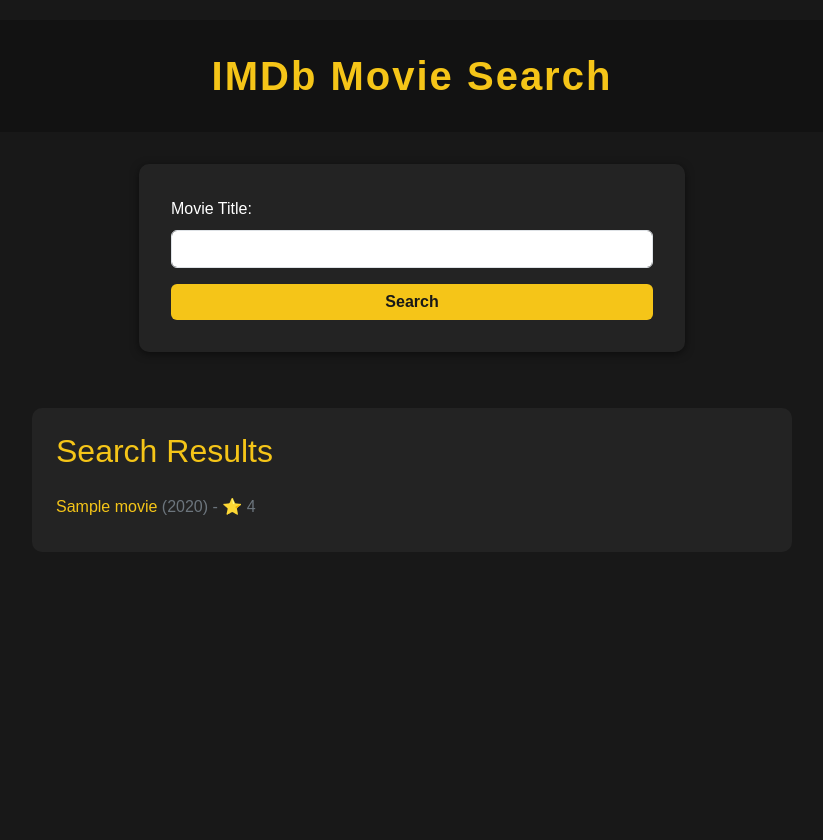
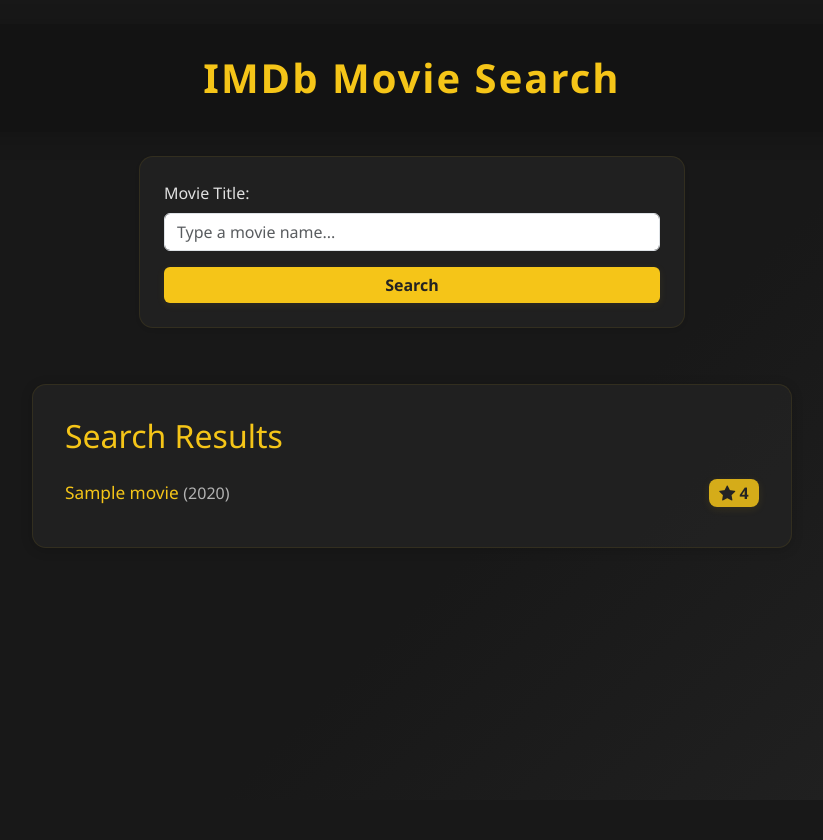
Before and after one commit to antonimattei/filmimdbapi, a Flask app: template templates/index.html in a window 1280 px wide. Shown: the whole page, without its empty margins (228-1051 px from the left). After the commit the page ends 548 px from the top, so only its background shows below. Run offline with Flask 3, Linux system fonts and the light colour scheme; the template is opened without the code that fills it: most values are stand-ins (such as "Sample title", 1, 10 or a date in 2020).

Commit message:
Criado novos layouts para as paginas criadas, e adicionado paginação com fastAPI

```diff
--- a/static/index.css
+++ b/static/index.css
@@ -1,51 +1,13 @@
 body {
-    background-color: #181818;
-    color: #fff;
+    background: linear-gradient(135deg, #181818 60%, #232323 100%);
+    color: #e0e0e0;
     min-height: 100vh;
-}
-body {
-    font-family: sans-serif;
-    line-height: 1.6;
-    margin: 20px;
-}
-img {
-    max-width: 300px;
-    height: auto;
-    float: left;
-    margin-right: 20px;
-    margin-bottom: 20px;
-}
-.clear {
-    clear: both;
-}
-.pagination {
-    margin: 20px 0;
-    display: flex;
-    gap: 5px;
-    flex-wrap: wrap;
+    font-family: 'Segoe UI', 'Arial', sans-serif;
+    margin: 0;
 }
 
-.pagination a, .pagination span {
-    padding: 5px 10px;
-    border: 1px solid #ddd;
-    text-decoration: none;
-}
-
-.pagination a:hover {
-    background-color: #f0f0f0;
-}
-
-.pagination .current {
-    background-color: #007bff;
-    color: white;
-    border-color: #007bff;
-}
-
-.pagination .gap {
-    padding: 5px;
-}
 .imdb-header {
-    background-color: #121212;
+    background: rgba(18, 18, 18, 0.85);
     color: #f5c518;
     padding: 1.5rem 0;
     text-align: center;
@@ -53,34 +15,107 @@
     font-weight: bold;
     font-size: 2.5rem;
     margin-bottom: 2rem;
+    border-radius: 0 0 18px 18px;
+    box-shadow: 0 4px 24px 0 rgba(0,0,0,0.18);
 }
+
 .imdb-form {
-    background: #232323;
-    border-radius: 10px;
+    background: rgba(35, 35, 35, 0.85);
+    border-radius: 14px;
     padding: 2rem;
-    box-shadow: 0 2px 8px rgba(0,0,0,0.5);
+    box-shadow: 0 2px 12px rgba(0,0,0,0.18);
+    border: 1px solid rgba(245, 197, 24, 0.08);
 }
+
 .imdb-btn {
     background-color: #f5c518;
-    color: #181818;
+    color: #232323;
     border: none;
     font-weight: bold;
+    transition: background 0.2s, color 0.2s;
+    box-shadow: 0 2px 8px rgba(245,197,24,0.08);
 }
 .imdb-btn:hover {
     background-color: #ffe066;
     color: #181818;
 }
+
 .imdb-results {
-    background: #232323;
-    border-radius: 10px;
-    padding: 1.5rem;
+    background: rgba(35, 35, 35, 0.85);
+    border-radius: 14px;
+    padding: 2rem;
     margin-top: 2rem;
+    box-shadow: 0 2px 12px rgba(0,0,0,0.18);
+    border: 1px solid rgba(245, 197, 24, 0.08);
 }
+
+.list-group-item {
+    background: transparent;
+    border: none;
+    padding-left: 0;
+    padding-right: 0;
+}
+
 a {
     color: #f5c518;
     text-decoration: none;
+    font-size: 1.08rem;
+    font-weight: 500;
+    transition: color 0.2s;
 }
 a:hover {
     color: #ffe066;
     text-decoration: underline;
 }
+
+.text-secondary {
+    color: #b3b3b3 !important;
+    font-size: 1rem;
+}
+
+.badge.bg-warning {
+    background: rgba(245, 197, 24, 0.85) !important;
+    color: #232323 !important;
+    font-weight: 600;
+    font-size: 1rem;
+    border-radius: 8px;
+    box-shadow: 0 2px 8px rgba(245,197,24,0.10);
+}
+
+.pagination {
+    margin: 30px 0 0 0;
+    display: flex;
+    gap: 6px;
+    flex-wrap: wrap;
+    justify-content: center;
+}
+
+.pagination .page-link {
+    background: rgba(35, 35, 35, 0.85);
+    color: #f5c518;
+    border: 1px solid rgba(245, 197, 24, 0.13);
+    border-radius: 6px;
+    font-weight: 500;
+    transition: background 0.2s, color 0.2s;
+}
+.pagination .page-link:hover {
+    background: #f5c518;
+    color: #232323;
+}
+.pagination .active .page-link {
+    background: #f5c518 !important;
+    color: #232323 !important;
+    border-color: #f5c518 !important;
+}
+.pagination .disabled .page-link {
+    background: transparent;
+    color: #b3b3b3;
+    border: none;
+}
+
+.alert {
+    background: rgba(255, 0, 0, 0.08);
+    color: #ffb3b3;
+    border: 1px solid #ffb3b3;
+    border-radius: 8px;
+}
--- a/templates/index.html
+++ b/templates/index.html
@@ -1,24 +1,27 @@
 <!DOCTYPE html>
 <html lang="en">
   <head>
-    <meta charset="UTF-8">
-    <meta name="viewport" content="width=device-width, initial-scale=1.0">
-    <link href="https://cdn.jsdelivr.net/npm/bootstrap@5.3.2/dist/css/bootstrap.min.css" rel="stylesheet">
-    <link rel="stylesheet" href="{{ url_for('static', filename='index.css') }}">
+    <meta charset="UTF-8" />
+    <meta name="viewport" content="width=device-width, initial-scale=1.0" />
+    <link href="https://cdn.jsdelivr.net/npm/bootstrap@5.3.2/dist/css/bootstrap.min.css" rel="stylesheet" />
+    <link rel="stylesheet" href="{{ url_for('static', filename='index.css') }}" />
+    <link rel="stylesheet" href="https://cdn.jsdelivr.net/npm/bootstrap-icons@1.11.3/font/bootstrap-icons.min.css" />
     <title>IMDb Movie Search</title>
+        <!-- Para navegadores antigos -->
+    <link rel="shortcut icon" href="{{ url_for('static', filename='images/imdb-logo.svg') }}" type="image/x-icon">
+
+    <!-- Para Safari/iOS -->
+    <link rel="apple-touch-icon" href="{{ url_for('static', filename='images/imdb-logo.svg') }}">
   </head>
-
   <body>
-    <div class="container">
-        <div class="imdb-header">
-            IMDb Movie Search
-        </div>
+    <div class="container py-4">
+      <div class="imdb-header mb-4 text-center">IMDb Movie Search</div>
       <div class="row justify-content-center">
         <div class="col-md-6">
-                <form action="/" method="get" class="imdb-form mb-4">
+          <form action="/" method="get" class="imdb-form mb-4 shadow-sm p-4">
             <div class="mb-3">
               <label for="title" class="form-label">Movie Title:</label>
-                        <input type="text" id="title" name="title" class="form-control" required>
+              <input type="text" id="title" name="title" class="form-control" required placeholder="Type a movie name..." />
             </div>
             <button type="submit" class="btn imdb-btn w-100">Search</button>
           </form>
@@ -32,12 +35,14 @@
             <ul class="list-group list-group-flush">
               {% for movie in movies %}
                 <li class="list-group-item bg-transparent border-0 px-0">
-                                <a href="/movie/{{ movie.id }}">
+                  <a href="/movie/{{ movie.id }}" class="d-flex justify-content-between align-items-center">
+                    <span>
                       {{ movie.title }}
-                                    <span class="text-secondary">
-                                        ({{ movie.year or 'N/A' }})
-                                        {% if movie.rating %} - ⭐ {{ movie.rating }}{% endif %}
+                      <span class="text-secondary">({{ movie.year or 'N/A' }})</span>
                     </span>
+                    {% if movie.rating %}
+                      <span class="badge bg-warning text-dark ms-2"><i class="bi bi-star-fill"></i> {{ movie.rating }}</span>
+                    {% endif %}
                   </a>
                 </li>
               {% endfor %}
@@ -45,52 +50,57 @@
           </div>
         </div>
       {% endif %}
+
       {% if pagination and pagination.total_pages > 1 %}
-    <div class="pagination">
-        <!-- Primeira página -->
+        <nav class="d-flex justify-content-center mt-4">
+          <ul class="pagination">
             {% if pagination.first and pagination.current_page != pagination.first %}
-            <a href="?title={{ search_title }}&page={{ pagination.first }}">Fist</a>
+              <li class="page-item">
+                <a class="page-link" href="?title={{ search_title }}&page={{ pagination.first }}">First</a>
+              </li>
+            {% endif %}
+            {% if pagination.previous %}
+              <li class="page-item">
+                <a class="page-link" href="?title={{ search_title }}&page={{ pagination.previous }}">Previous</a>
+              </li>
+            {% endif %}
+            {% if pagination.has_gap_before %}
+              <li class="page-item disabled">
+                <span class="page-link">...</span>
+              </li>
+            {% endif %}
+            {% for page_num in pagination.pages %}
+              {% if page_num == pagination.current_page %}
+                <li class="page-item active">
+                  <span class="page-link">{{ page_num }}</span>
+                </li>
+              {% else %}
+                <li class="page-item">
+                  <a class="page-link" href="?title={{ search_title }}&page={{ page_num }}">{{ page_num }}</a>
+                </li>
+              {% endif %}
+            {% endfor %}
+            {% if pagination.has_gap_after %}
+              <li class="page-item disabled">
+                <span class="page-link">...</span>
+              </li>
+            {% endif %}
+            {% if pagination.next %}
+              <li class="page-item">
+                <a class="page-link" href="?title={{ search_title }}&page={{ pagination.next }}">Next</a>
+              </li>
+            {% endif %}
+            {% if pagination.last and pagination.current_page != pagination.last %}
+              <li class="page-item">
+                <a class="page-link" href="?title={{ search_title }}&page={{ pagination.last }}">Last</a>
+              </li>
+            {% endif %}
+          </ul>
+        </nav>
       {% endif %}
 
-        <!-- Página anterior -->
-        {% if pagination.previous %}
-            <a href="?title={{ search_title }}&page={{ pagination.previous }}">Previous</a>
-        {% endif %}
-
-        <!-- Gap antes -->
-        {% if pagination.has_gap_before %}
-            <span class="gap">...</span>
-        {% endif %}
-
-        <!-- Páginas numeradas -->
-        {% for page_num in pagination.pages %}
-            {% if page_num == pagination.current_page %}
-                <span class="current">{{ page_num }}</span>
-            {% else %}
-                <a href="?title={{ search_title }}&page={{ page_num }}">{{ page_num }}</a>
-            {% endif %}
-        {% endfor %}
-
-        <!-- Gap depois -->
-        {% if pagination.has_gap_after %}
-            <span class="gap">...</span>
-        {% endif %}
-
-        <!-- Próxima página -->
-        {% if pagination.next %}
-            <a href="?title={{ search_title }}&page={{ pagination.next }}">Next</a>
-        {% endif %}
-
-        <!-- Última página -->
-        {% if pagination.last and pagination.current_page != pagination.last %}
-            <a href="?title={{ search_title }}&page={{ pagination.last }}">Last</a>
-        {% endif %}
-    </div>
-    {% endif %}
       {% if error %}
-            <div class="alert alert-danger mt-4">
-                {{ error }}
-            </div>
+        <div class="alert alert-danger mt-4">{{ error }}</div>
       {% endif %}
     </div>
   </body>
```
Also changed, not shown: controllers/movie_controller.py (+9 -1 lines), models/movie_model.py (+19 -0 lines), static/exception.css (added, +66 -0 lines), templates/404.html (added, +54 -0 lines), templates/movie_details.html (+44 -41 lines), static/images/imdb-logo.svg (added). Lines whose indentation alone changed are shown as unchanged.
